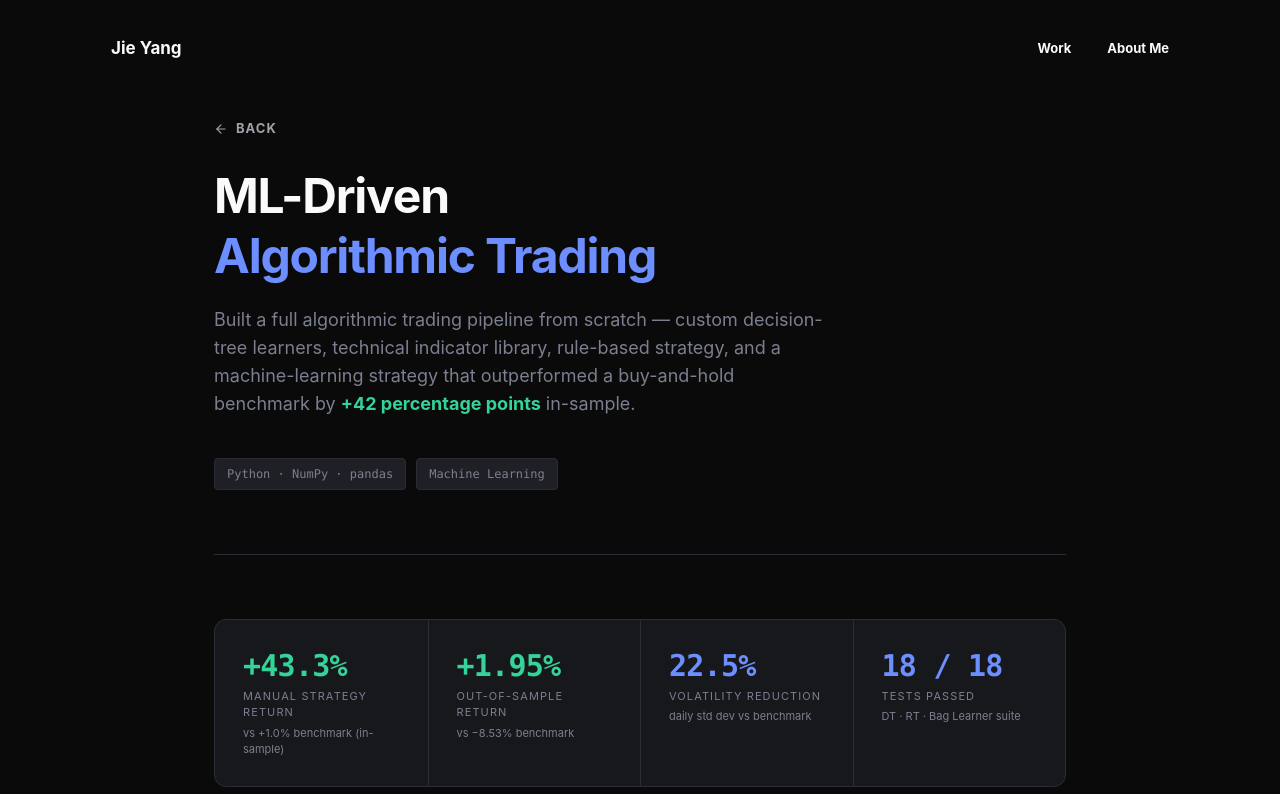
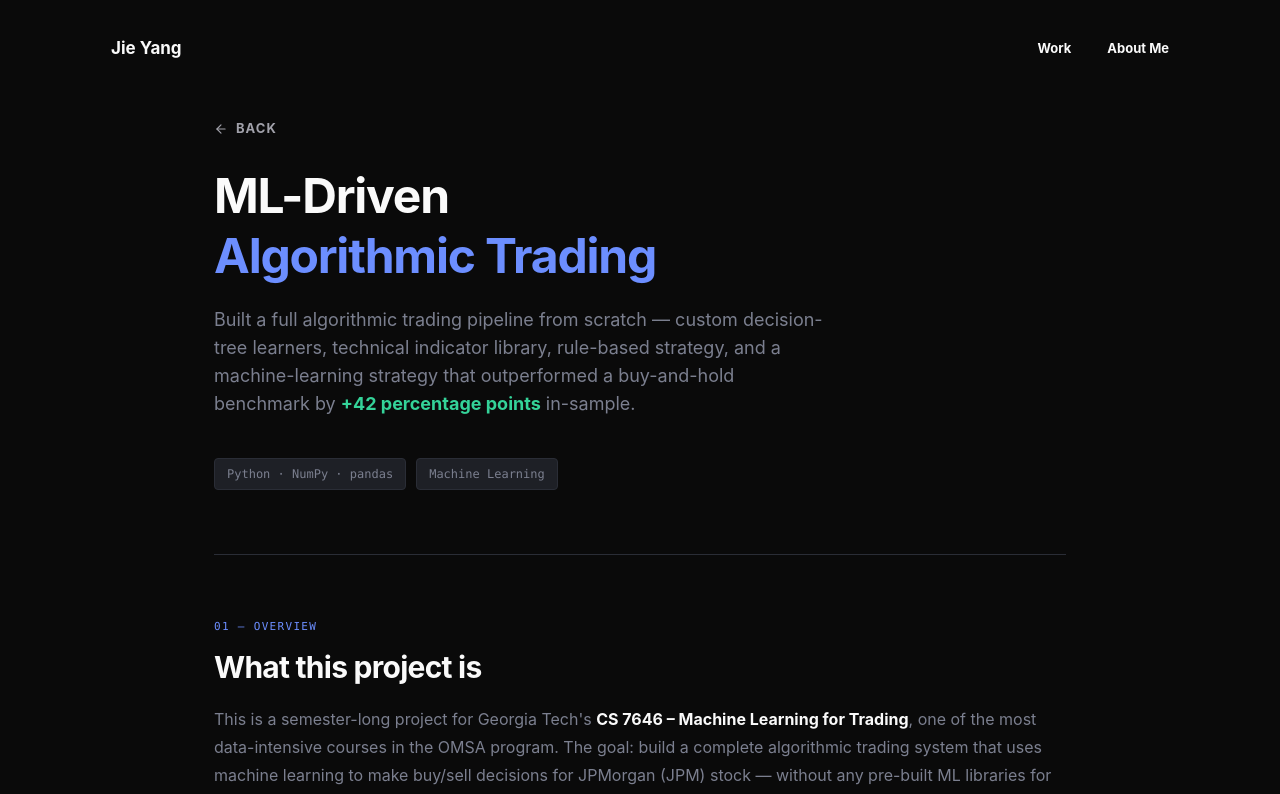
Before and after one commit to JYtheSang/Porforlio-Website, a Next.js app: page /ml4t in a window 1280 px wide. Shown: the top 794 px of the page. Built offline with nearby package versions, Linux system fonts and the light colour scheme.

Commit message:
Updated ML4T

```diff
--- a/src/app/ml4t/page.tsx
+++ b/src/app/ml4t/page.tsx
@@ -40,22 +40,6 @@ export default function ML4T() {
               <span key={t} className="bg-[#1e2026] border border-[#2a2d36] rounded px-3 py-1.5 text-[12px] font-mono text-[#7b7f8f]">{t}</span>
             ))}
           </div>
-        </div>
-
-        {/* ── Metrics Bar ── */}
-        <div className="bg-[#17181c] border border-[#2a2d36] rounded-xl grid grid-cols-2 md:grid-cols-4 overflow-hidden my-16">
-          {[
-            { value: "+43.3%", color: "text-[#34d399]", label: "Manual Strategy Return", sub: "vs +1.0% benchmark (in-sample)" },
-            { value: "+1.95%", color: "text-[#34d399]", label: "Out-of-Sample Return", sub: "vs −8.53% benchmark" },
-            { value: "22.5%", color: "text-[#6c8eff]", label: "Volatility Reduction", sub: "daily std dev vs benchmark" },
-            { value: "18 / 18", color: "text-[#6c8eff]", label: "Tests Passed", sub: "DT · RT · Bag Learner suite" },
-          ].map((m, i) => (
-            <div key={i} className={`p-7 ${i > 0 ? "border-l border-[#2a2d36] max-md:border-l-0 max-md:border-t" : ""}`}>
-              <div className={`text-3xl font-bold font-mono tracking-tight mb-1 ${m.color}`}>{m.value}</div>
-              <div className="text-[11px] uppercase tracking-widest text-[#7b7f8f] mb-1">{m.label}</div>
-              <div className="text-[11px] text-[#7b7f8f]">{m.sub}</div>
-            </div>
-          ))}
         </div>
 
         {/* ── Section: Overview ── */}
@@ -301,6 +285,28 @@ export default function ML4T() {
           </div>
         </section>
 
+        {/* ── Section: Takeaways ── */}
+        <div className="pt-16">
+          <div className="text-[11px] font-mono text-[#6c8eff] uppercase tracking-[0.12em] mb-3.5">04 — Takeaways</div>
+          <h2 className="text-3xl font-bold tracking-tight text-[#fafafa] mb-10">What this taught me</h2>
+          <div className="flex flex-col gap-6">
+            {[
+              { strong: "Building learners from scratch reveals the math behind ML.", body: " Implementing DTLearner, RTLearner, and BagLearner without scikit-learn deepened my understanding of splitting criteria, variance reduction, and ensemble methods. The flat-array tree representation was a nice efficiency win." },
+              { strong: "Technical indicators need empirical tuning.", body: " Each indicator (Bollinger Bands, momentum, PPO) was calibrated against JPM data. What works for one asset may not generalize; exploratory analysis and validation splits are essential." },
+              { strong: "Out-of-sample performance matters more than in-sample.", body: " The real test was 2010–2011. Both manual and ML strategies beat buy-and-hold, but OOS returns were modest compared to in-sample — a reminder that backtest results can be optimistic." },
+              { strong: "Market impact and commissions change the game.", body: " The Strategy Learner adapted to higher friction by trading less frequently. Ignoring transaction costs would have overstated returns; modeling them upfront made the evaluation realistic." },
+            ].map((t, i) => (
+              <div key={i} className="flex gap-4 items-start">
+                <div className="flex-shrink-0 w-2 h-2 rounded-full bg-[#6c8eff] mt-[7px]" />
+                <p className="text-[15px] text-[#7b7f8f] leading-7">
+                  <strong className="text-[#fafafa] font-semibold">{t.strong}</strong>
+                  {t.body}
+                </p>
+              </div>
+            ))}
+          </div>
+        </div>
+
       </div>
     </main>
   )
```
